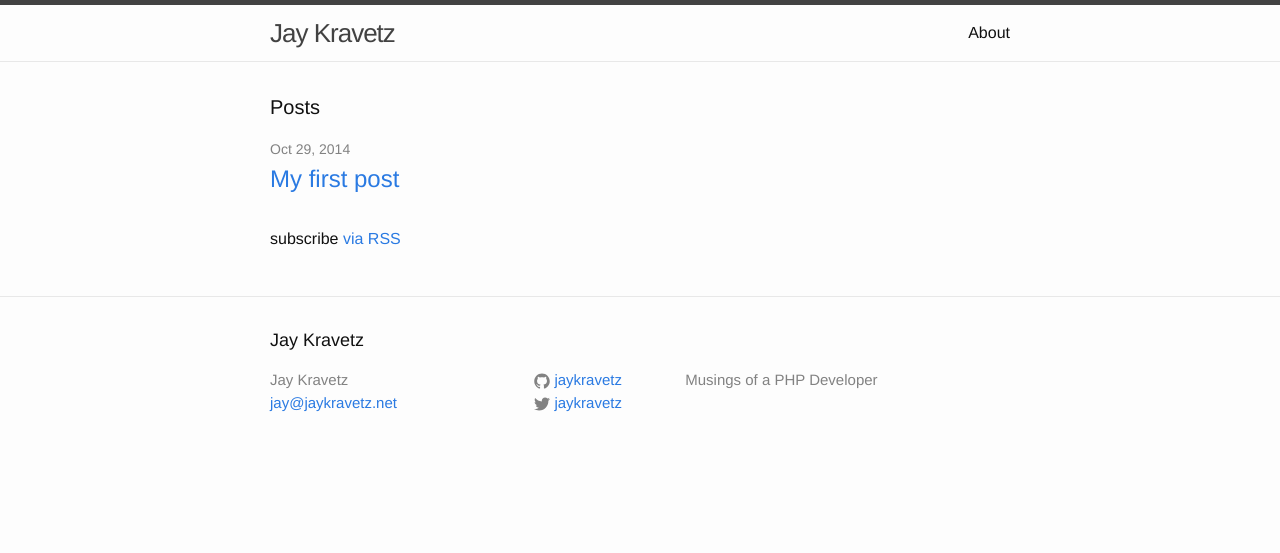
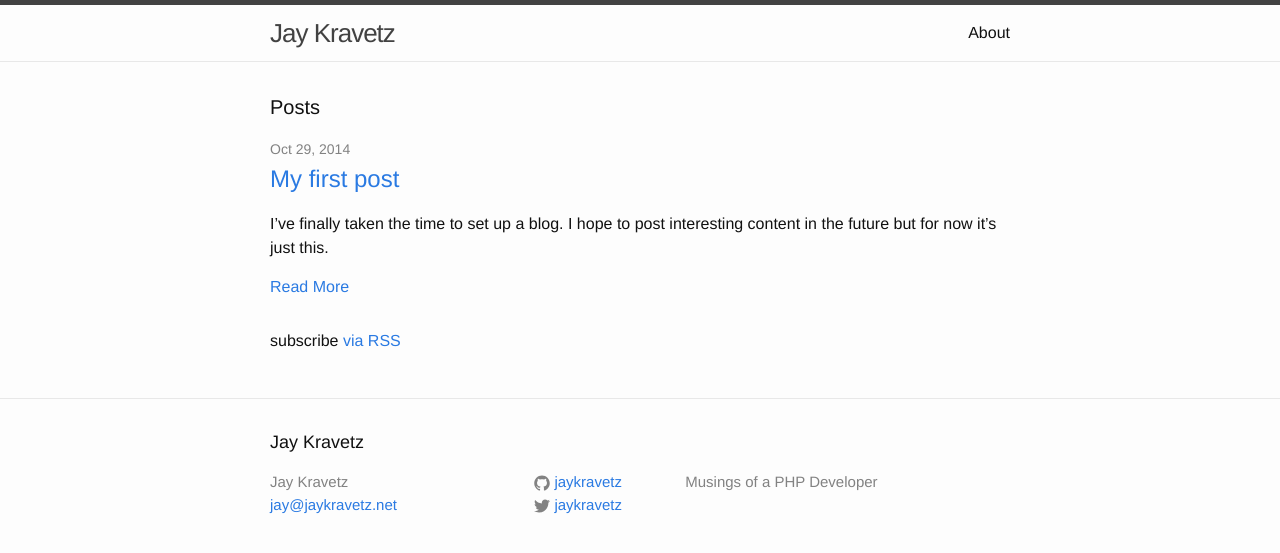
Before and after one commit to jaykravetz/jaykravetz.github.io, a Jekyll site: the page built from index.html, in a window 1280 px wide. Shown: the top 553 px of the page. Built offline with Jekyll 4.4.1, drawn with Linux system fonts in a browser that asks for light colours.

Commit message:
Add excerpts

```diff
--- a/_config.yml
+++ b/_config.yml
@@ -10,3 +10,4 @@
 
 # Build settings
 markdown: kramdown
+excerpt_separator: "\n"
--- a/index.html
+++ b/index.html
@@ -14,6 +14,8 @@
         <h2>
           <a class="post-link" href="{{ post.url | prepend: site.baseurl }}">{{ post.title }}</a>
         </h2>
+
+        {{ post.excerpt }} <a href="{{ post.url | prepend: site.baseurl }}">Read More</a>
       </li>
     {% endfor %}
   </ul>
```
Also changed, not shown: 2 other files.
